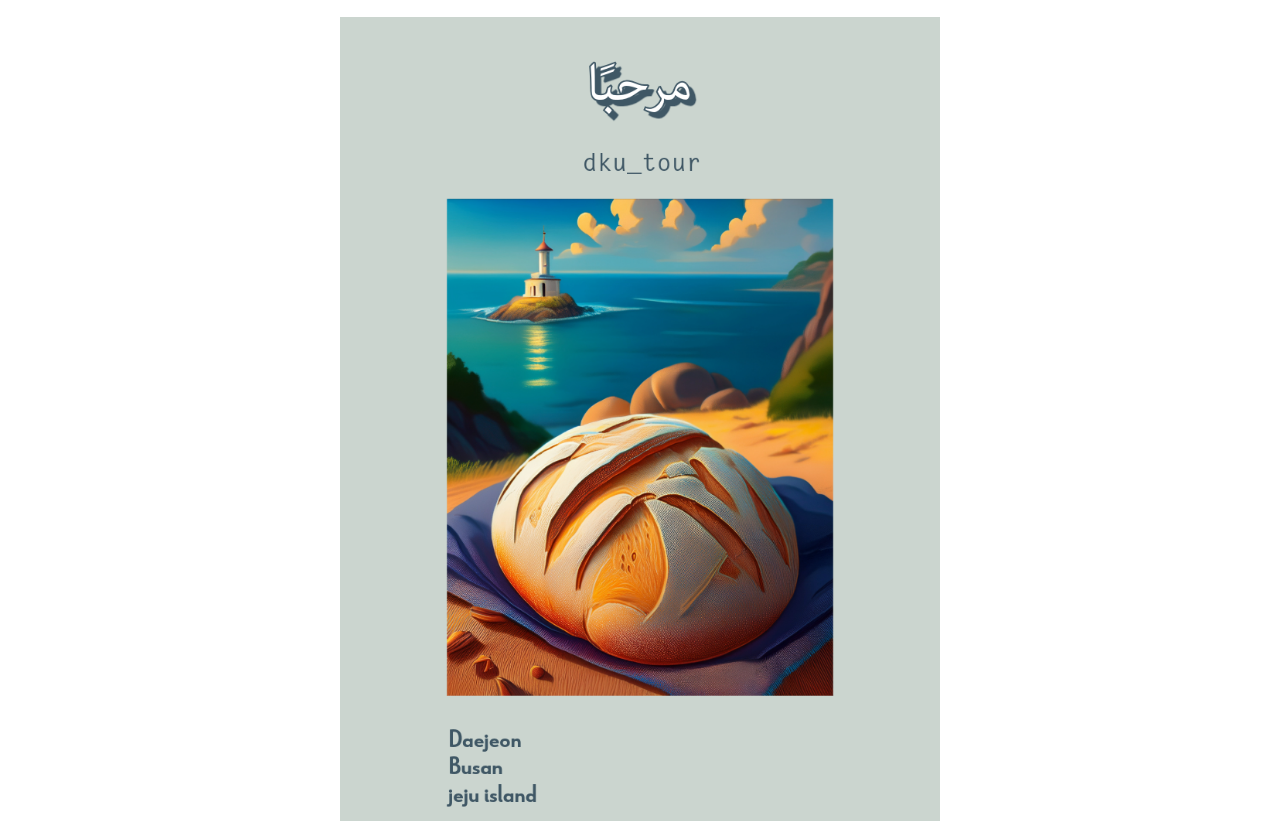
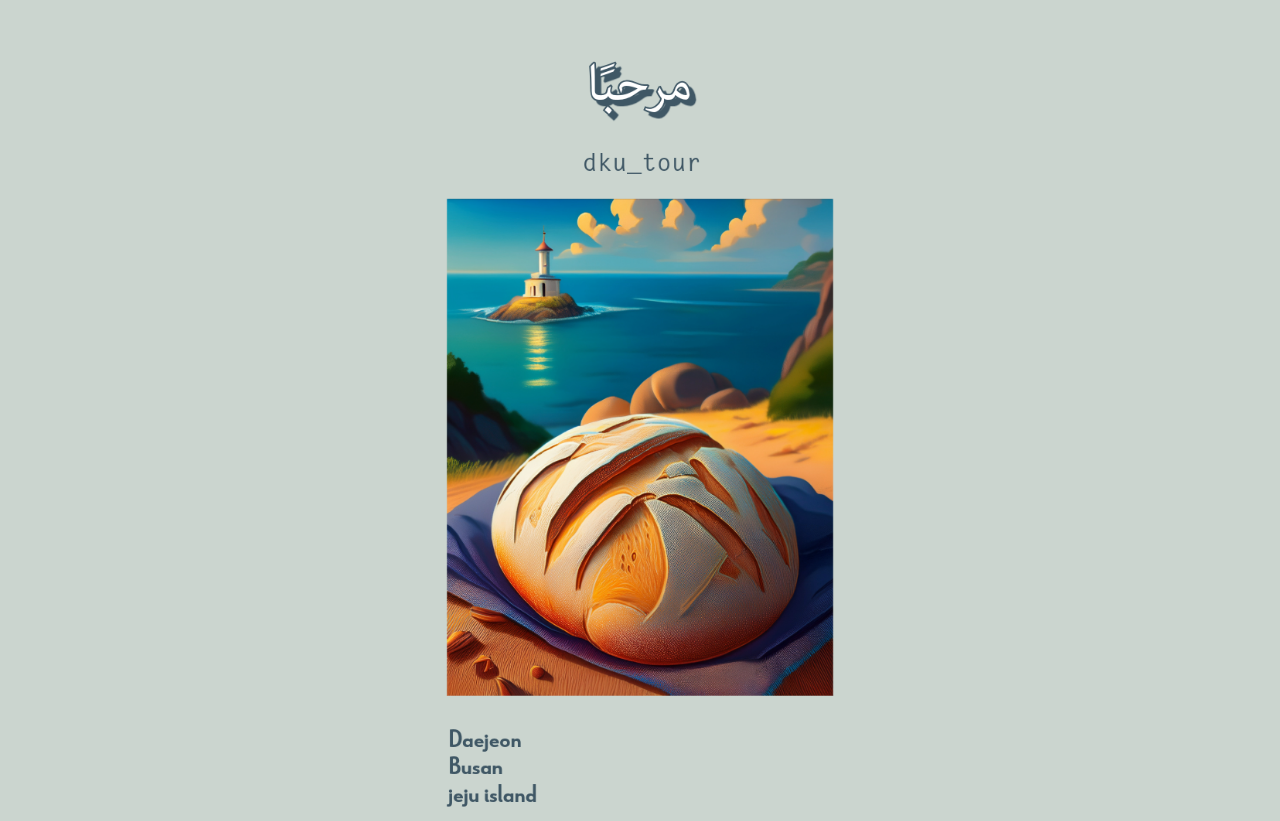
Before and after one commit to songdm12/dkutour, a plain HTML site: page index.html in a window 1280 px wide. Shown: the part 133-954 px from the top of the page. Drawn offline with Linux system fonts and the light colour scheme.

Commit message:
Update index.html
배경색 찐수정

```diff
--- a/index.html
+++ b/index.html
@@ -9,7 +9,7 @@
       margin: 0;
       padding: 0;
     }
-       body.index-page {
+    body.index-page {
       background-color: #CBD5CF;
     }
     nav {
@@ -62,7 +62,7 @@
     }
   </style>
 </head>
-<body>
+<body class="index-page">
   <nav>
     <ul>
       <li><a href="index.html" style="font-size: 1.5rem;">🏠</a></li>
```
